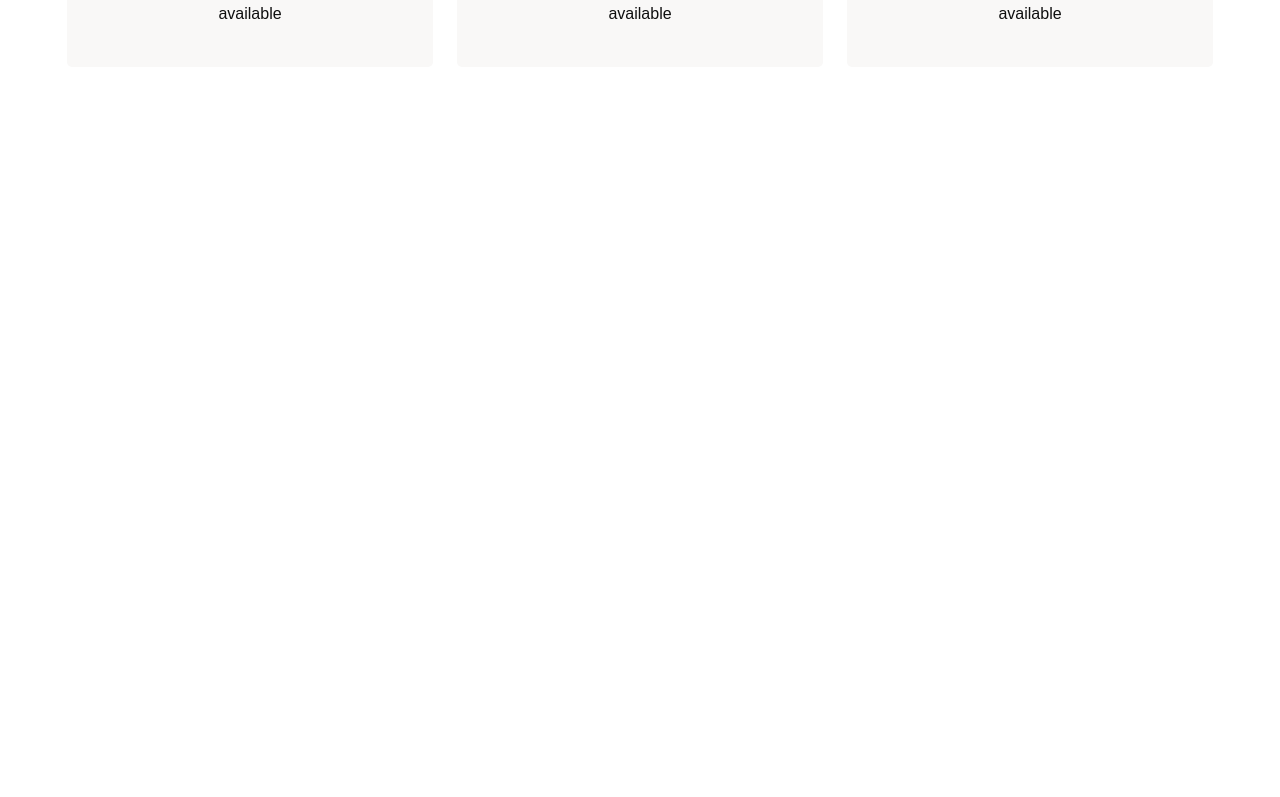
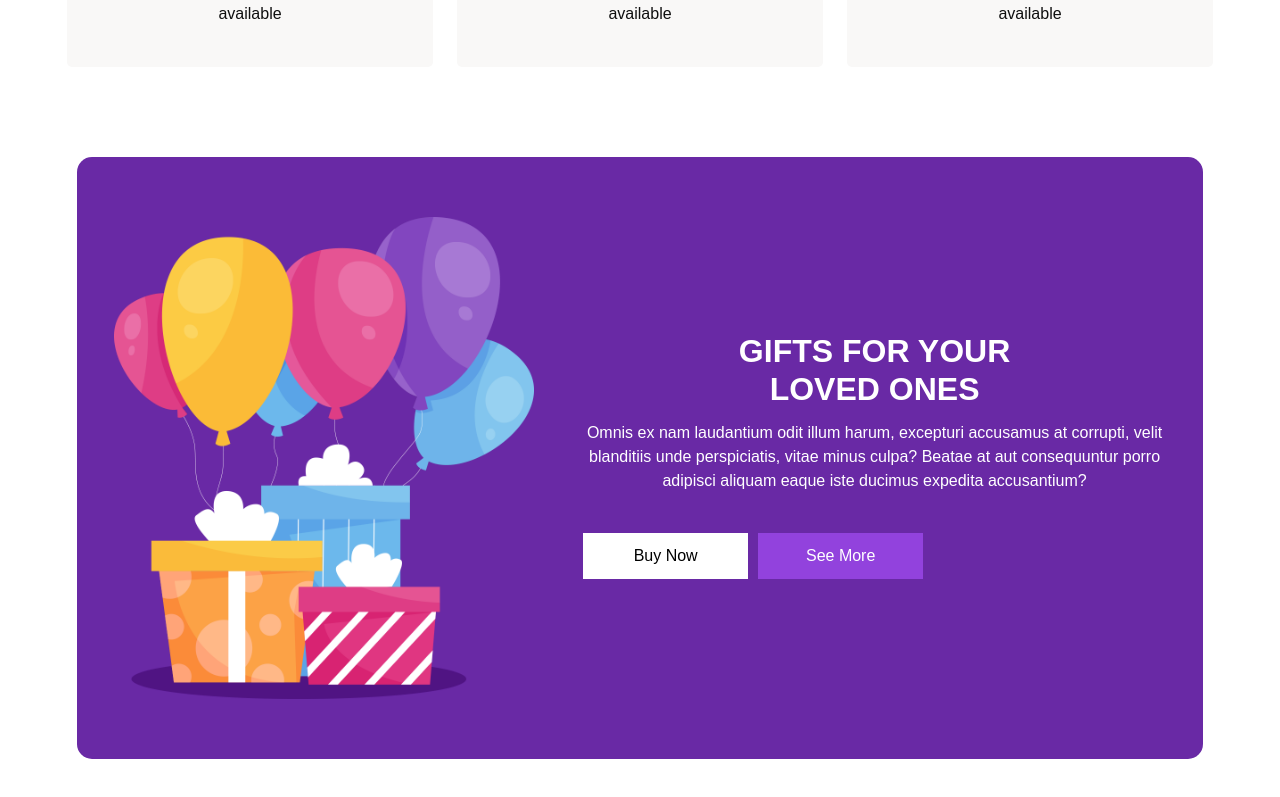
Before and after one commit to ls-kit/react-ecom, a React (Vite) app: page / in a window 1280 px wide. Shown: the part 2586-3383 px from the top of the page. Before the commit the page ends 2775 px from the top, so only its background shows below. Built offline with nearby package versions, Linux system fonts and the light colour scheme.

Commit message:
gift section done

```diff
--- a/src/components/HomePage/Gift.jsx
+++ b/src/components/HomePage/Gift.jsx
@@ -1,4 +1,4 @@
-import React from 'react'
+import giftImg from '../../assets/images/gifts.png'
 
 export default function Gift() {
   return (
@@ -10,7 +10,7 @@
           <div className="col-md-5">
             <div className="img_container">
               <div className="img-box">
-                <img src="images/gifts.png" alt=""/>
+                <img src={giftImg} alt=""/>
               </div>
             </div>
           </div>
--- a/src/components/HomePage/WhyShop.jsx
+++ b/src/components/HomePage/WhyShop.jsx
@@ -1,4 +1,3 @@
-import React from "react";
 
 export default function WhyShop() {
   return (
--- a/src/pages/HomePage.jsx
+++ b/src/pages/HomePage.jsx
@@ -40,7 +40,7 @@
 
   {/* <!-- gift section --> */}
 
-  {/* <Gift/> */}
+  <Gift/>
 
 
   {/* <!-- end gift section --> */}
```
